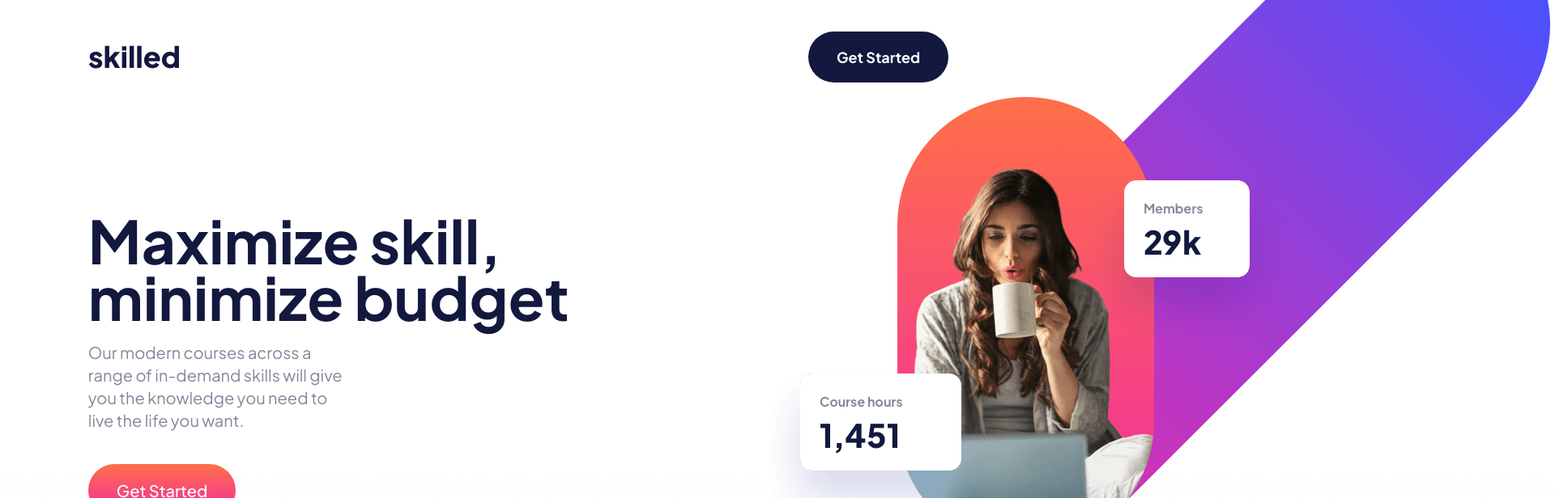
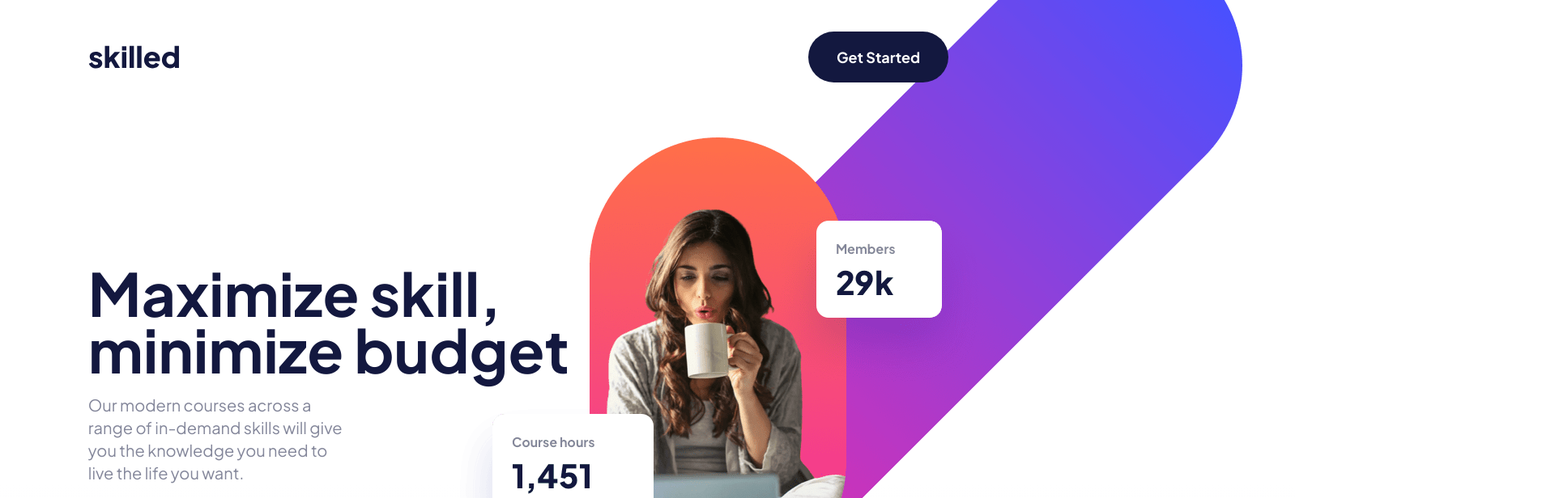
Before and after one commit to russell-crooms/skilled, a React (Vite) app: page / in a window 1280 px wide. Shown: the top 616 px of the page at 81% size, 1920 px wide, since content can reach past the window. Built offline with nearby package versions, Linux system fonts and the light colour scheme.

Commit message:
Pushing changes to test.

```diff
--- a/src/components/cards/Cards.css
+++ b/src/components/cards/Cards.css
@@ -149,7 +149,8 @@
   .card-container {
     width: auto;
     height: auto;
-    margin: auto;
+    margin-top: 50px;
+    margin-bottom: 5px;
   }
   .cards {
     grid-template-rows: 310px 310px 310px;
--- a/src/components/footer/Footer.css
+++ b/src/components/footer/Footer.css
@@ -39,6 +39,7 @@
 @media (max-width: 1630px) {
     .footer-items {
         width: 72vw;
+}
 }
 
 @media (max-width: 1440px) {
--- a/src/components/hero/Hero.css
+++ b/src/components/hero/Hero.css
@@ -73,17 +73,6 @@
     }
 }
 
-@media (max-width: 1630px) {
-    .hero-container {
-        margin-top: 160px;
-        width: 72vw;
-    }
-
-    .hero-container-right {
-        margin-right: -380px;
-        margin-top: -50px;
-    }
-}
 
 @media (max-width: 1440px) {
     .hero-container {
@@ -121,8 +110,8 @@
     }
     .hero-container-tablet {
         display: flex;
-        margin-top: 120px;
-        margin-right: 10px;
+        margin-top: 150px;
+        margin-right: 420px;
     }
     .hero-button button {
         padding: 20px 25px;
```
